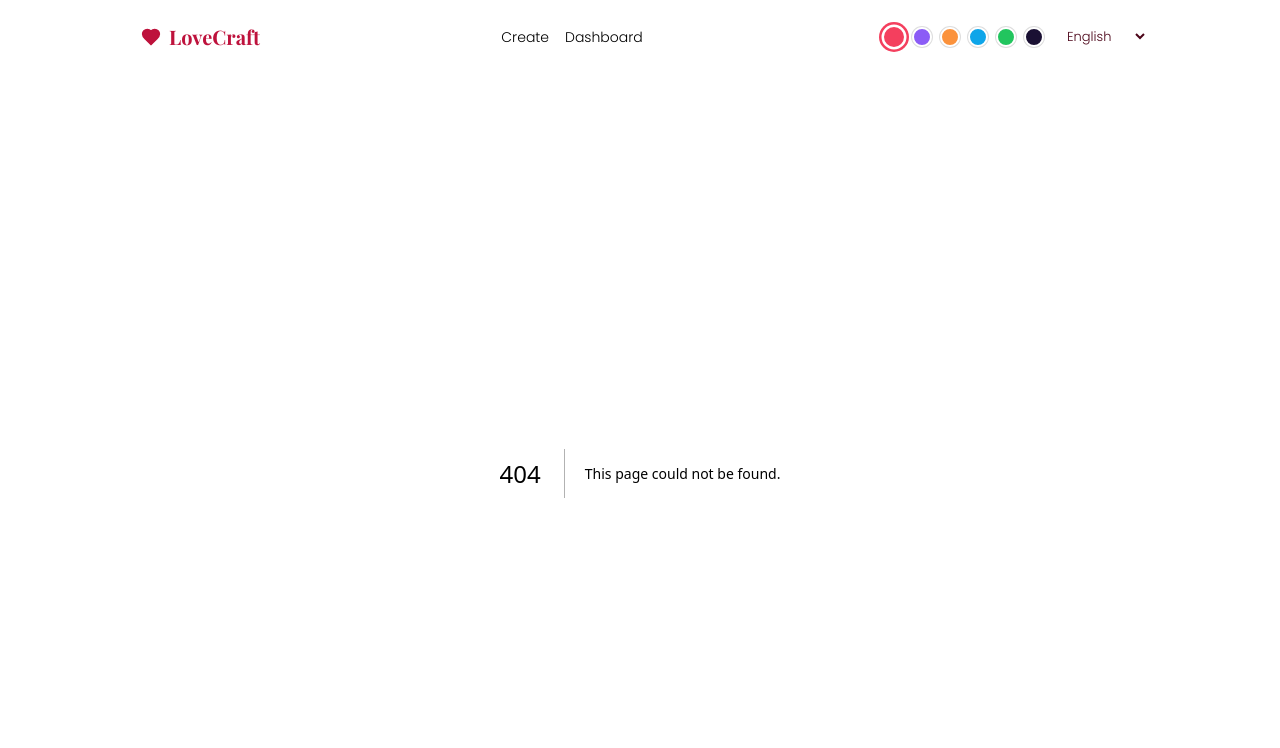
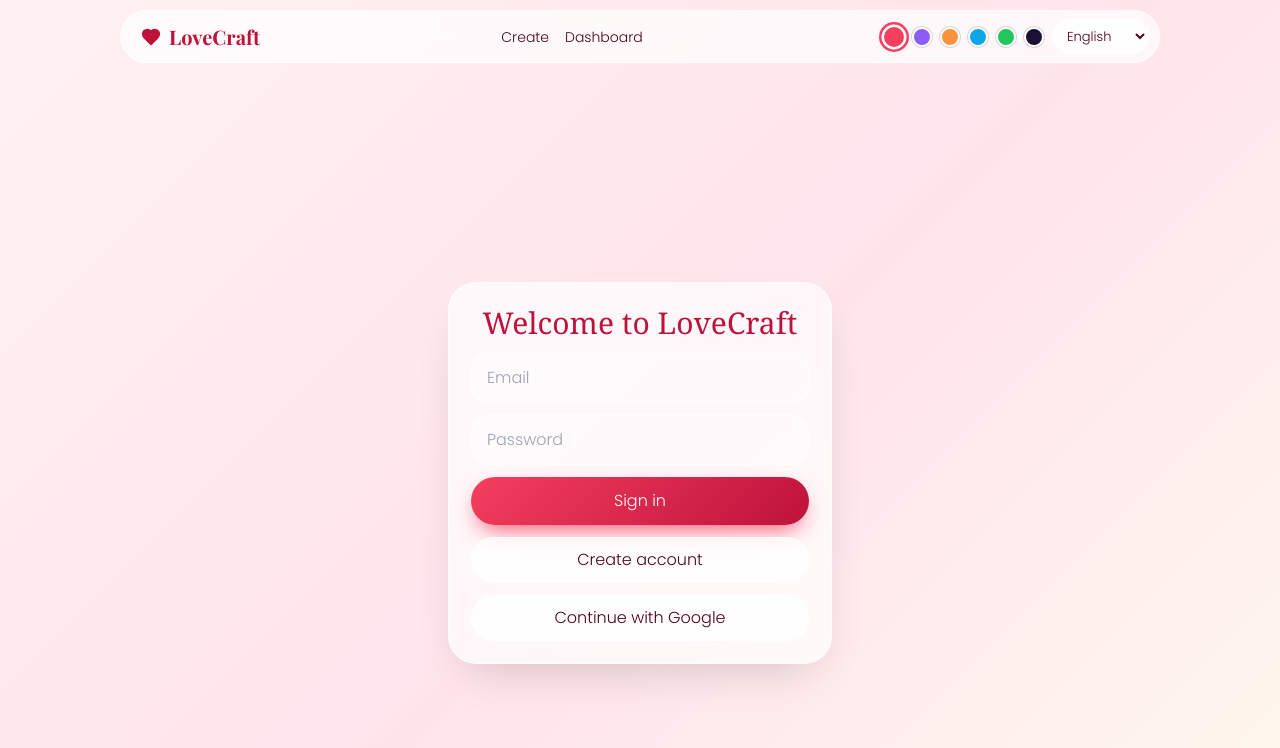
Before and after one commit to dipeshkharel14-hub/lovecraft, a Next.js app: page / in a window 1280 px wide. Before the commit this address had no page. Shown: the top 748 px of the page. Built offline with nearby package versions, Linux system fonts and the light colour scheme.

Commit message:
Add files via upload

```diff
--- /dev/null
+++ b/app/page.tsx
@@ -0,0 +1,19 @@
+"use client";
+import { useState } from "react";
+import { supabase } from "@/lib/supabase";
+export default function Login() {
+  const [email, setEmail] = useState(""); const [password, setPassword] = useState(""); const [msg, setMsg] = useState("");
+  const go = () => (window.location.href = "/dashboard");
+  const bad = () => { if (!email.trim() || !password) { setMsg("Please enter your email and password."); return true; } if (password.length < 6) { setMsg("Password must be at least 6 characters."); return true; } return false; };
+  const signIn = async () => { if (bad()) return; const { error } = await supabase.auth.signInWithPassword({ email: email.trim(), password }); error ? setMsg(error.message) : go(); };
+  const signUp = async () => { if (bad()) return; const { error } = await supabase.auth.signUp({ email: email.trim(), password, options: { emailRedirectTo: location.origin + "/dashboard" } }); setMsg(error ? error.message : "Check your email to confirm your account."); };
+  const google = () => supabase.auth.signInWithOAuth({ provider: "google", options: { redirectTo: location.origin + "/dashboard" } });
+  return (<main className="min-h-screen grid place-items-center p-5"><div className="card w-full max-w-sm space-y-3">
+    <h1 className="font-serif text-3xl text-rose-700 text-center">Welcome to LoveCraft</h1>
+    <input className="input" type="email" autoComplete="email" placeholder="Email" value={email} onChange={e => setEmail(e.target.value)} />
+    <input className="input" type="password" placeholder="Password" value={password} onChange={e => setPassword(e.target.value)} />
+    <button className="btn w-full" onClick={signIn}>Sign in</button>
+    <button className="btn-ghost w-full justify-center" onClick={signUp}>Create account</button>
+    <button className="btn-ghost w-full justify-center" onClick={google}>Continue with Google</button>
+    {msg && <p className="text-sm text-center text-rose-600">{msg}</p>}</div></main>);
+}
```
